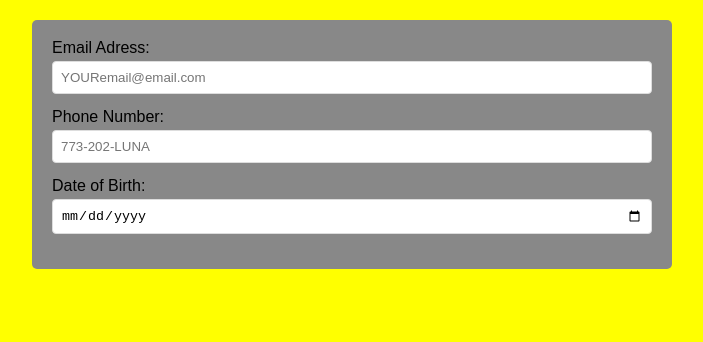
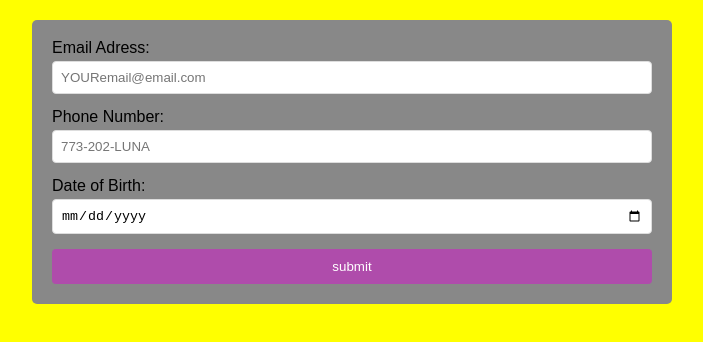
Before and after one commit to The-Juan-s-Organization/lab2, a plain HTML site: page index.html in a window 1280 px wide. Shown: the whole page, without its empty margins (288-991 px from the left). Drawn offline with Linux system fonts and the light colour scheme.

Commit message:
fixed submit
fixed submit error and added different color

```diff
--- a/css/screen.css
+++ b/css/screen.css
@@ -30,7 +30,7 @@ input {
 }
 
 input[type="submit"] {
-  background-color: #4CAF50;
+  background-color: #AF4CAB;
   color: white;
   padding: 10px;
   border: none;
--- a/index.html
+++ b/index.html
@@ -22,7 +22,7 @@
 	    <label for="dob">Date of Birth:</label>
 		<input type="date" id="dob" name="dob" required autocomplete="dob" max="2025-12-31">
 	  </div>
-	  <input type="submit" value="submit>
+	  <input type="submit" value="submit">
 	</form>
   </main>
 </body>
```
